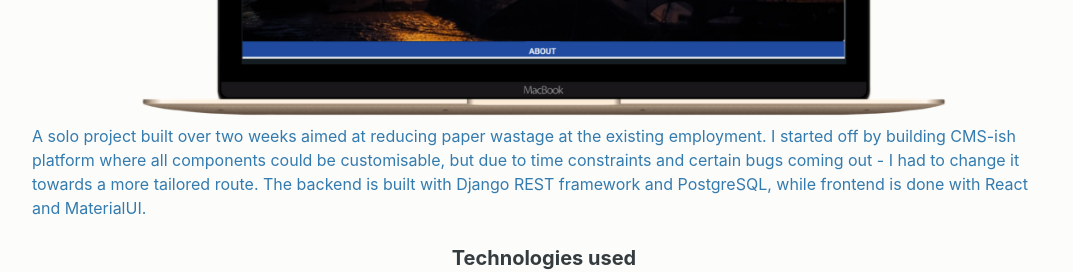
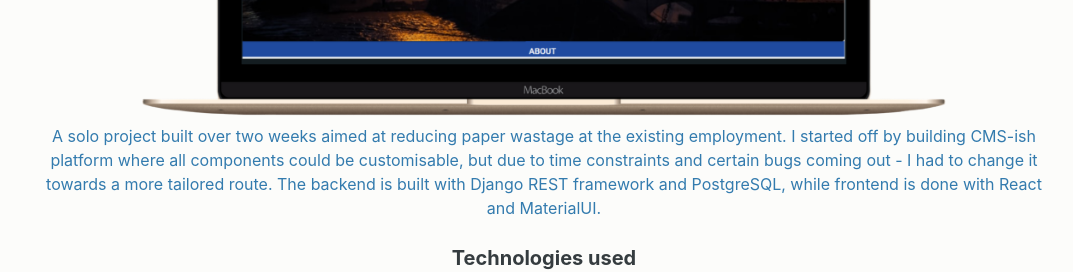
Before and after one commit to rodages/portfolio, a Next.js app: page / in a window 1280 px wide. Shown: the part 2960-3232 px from the top of the page, without its empty margins (96-1169 px from the left). Built offline with nearby package versions, Linux system fonts and the light colour scheme.

Commit message:
centered project desc

```diff
--- a/components/Projects.js
+++ b/components/Projects.js
@@ -22,7 +22,7 @@ function Projects(){
                                 <div style={{ width: '100%', height: '600px'}} className='relative -mt-16 -mb-16 md:mb-1'>
                                     <Image layout={'fill'} objectFit={'contain'} alt={`${project.key}`}  src={`/${project.key}.png`} />
                                 </div>
-                                <p style={styles.subheader} className='-mt-16 w-4/5 -mt-12 mb-4 md:w-4/5'>{project.description}</p>
+                                <p style={styles.subheader} className='text-center -mt-16 w-4/5 -mt-12 mb-4 md:w-4/5'>{project.description}</p>
                                     <Technologies headline={'Technologies used'} technologiesArr={project.technologies}/>
                                     <div className='flex mt-4 '>
                                         <a
```
